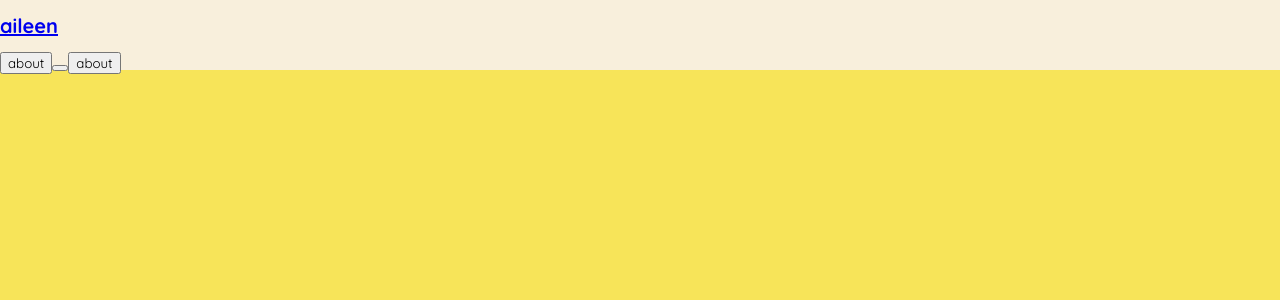
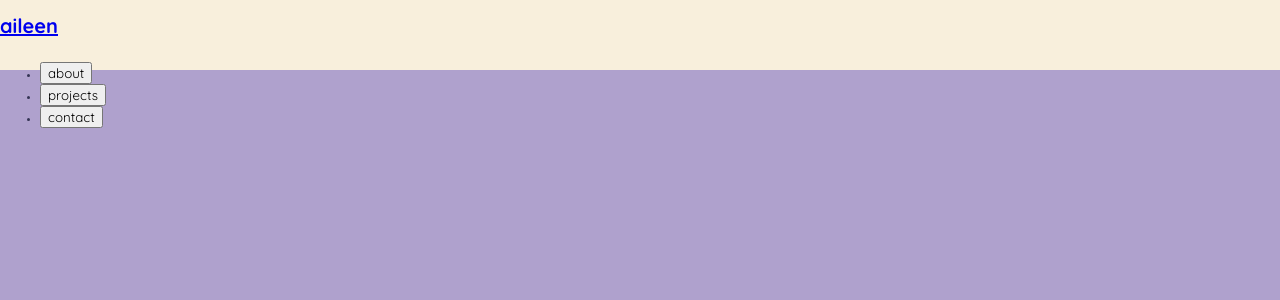
Before and after one commit to aileen-shi/react-portfolio, a React (Create React App) app: page / in a window 1280 px wide. Shown: the top 300 px of the page. Built offline with nearby package versions, Linux system fonts and the light colour scheme.

Commit message:
started navbar

```diff
--- a/src/App.scss
+++ b/src/App.scss
@@ -1,10 +1,4 @@
-$primary-color: #ffd700;
-$text-color: #333353;
-$yellow: #F7E459;
-$red: #EE6067;
-$blue: #5EBFC3;
-$green: #84D768;
-$white: #F8EFDC;
+@import './assets/styles/variables';
 
 @import 'animate.css';
 
@@ -33,7 +27,9 @@ $white: #F8EFDC;
   src: url('./assets/fonts/Quicksand-SemiBold.ttf') format('truetype');
 }
 
-input, textarea, button {
+input,
+textarea,
+button {
   font-family: 'Quicksand Regular';
 }
 
--- /dev/null
+++ b/src/assets/styles/_variables.scss
@@ -0,0 +1,8 @@
+$primary-color: #ffd700;
+$text-color: #333353;
+$background: #afa1cd;
+$red: #ee6067;
+$blue: #4fb3b7;
+$green: #84d768;
+$white: #f8efdc;
+$blue-darker: #548e90;
--- a/src/components/Navbar/index.js
+++ b/src/components/Navbar/index.js
@@ -1,25 +1,33 @@
-import { Link, NavLink } from 'react-router-dom';
-import './index.scss';
+import { Link, NavLink } from 'react-router-dom'
+import './index.scss'
 
 const Navbar = () => {
   return (
-       <div className='nav-bar'>
-            <Link to='/'>
+    <div className="nav-bar">
+      <Link to="/">
         <h1>aileen</h1>
       </Link>
       <nav>
+        <ul>
+          <li>
             <NavLink exact="true" activeclassname="active" to="/about">
               <button>about</button>
             </NavLink>
+          </li>
+          <li>
             <NavLink exact="true" activeclassname="active" to="/projects">
-                    <button></button>
+              <button>projects</button>
             </NavLink>
+          </li>
+          <li>
             <NavLink exact="true" activeclassname="active" to="/contact">
-                    <button>about</button>
+              <button>contact</button>
             </NavLink>
+          </li>
+        </ul>
       </nav>
     </div>
   )
 }
 
-export default Navbar;
+export default Navbar
--- a/src/components/Navbar/index.scss
+++ b/src/components/Navbar/index.scss
@@ -1,11 +1,13 @@
-@import "../../App.scss";
-
+@import '../../assets/styles/variables';
 
 .nav-bar {
-    width: 100%;
-    position: fixed;
-    top: 0;
-    height: 7rem;
-    background-color: $white;
+  width: 100%;
+  position: fixed;
+  top: 0;
+  height: 7rem;
+  background-color: $white;
 
+  nav {
+    display: inline-block;
+  }
 }
--- a/src/index.css
+++ b/src/index.css
@@ -6,7 +6,7 @@ body {
   margin: 0;
   font-family: 'Quicksand Regular', 'sans-serif';
   color: #333353;
-  background: #F7E459;
+  background: #afa1cd;
   overflow: hidden;
   display: block;
   -webkit-font-smoothing: antialiased;
```
Lines whose indentation alone changed are shown as unchanged.
